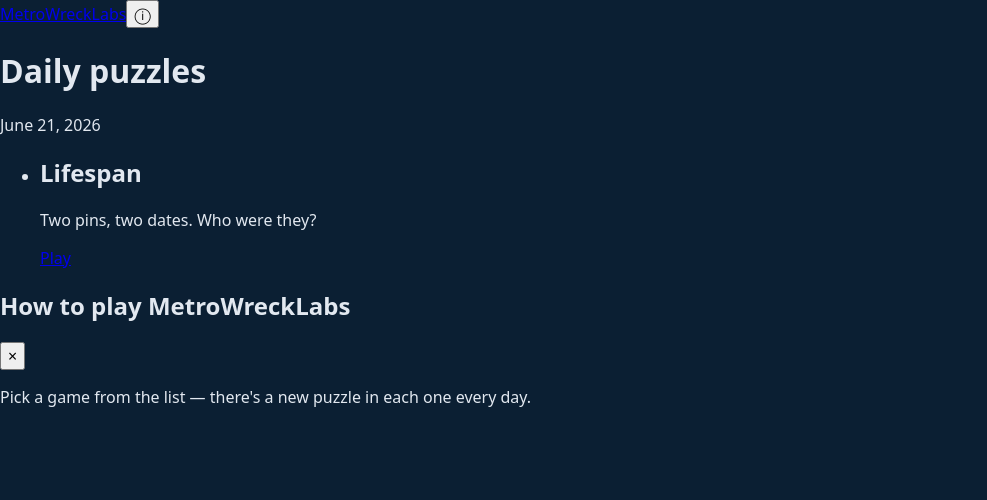
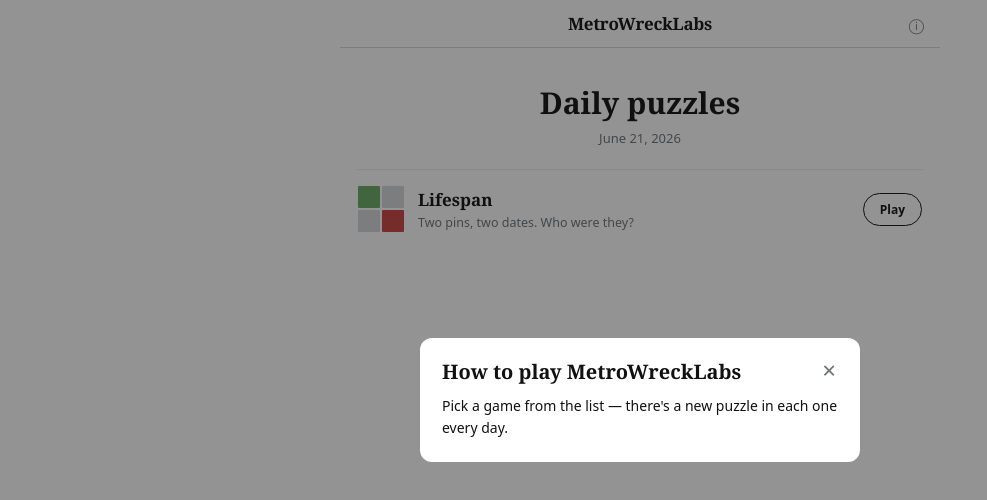
Before and after one commit to arthurtamm/MetroWreckLabs, a React (Vite) app: page / in a window 1280 px wide. Both pictures are taken after a click on the button "How to play". Shown: the top 500 px of the page, without its empty margins (0-987 px from the left). Built offline with nearby package versions, Linux system fonts and the light colour scheme.

Commit message:
feat: white NYT-style design tokens and platform styling
Replaces the dark navy theme. --muted is darkened from Wordle's #787c7e to
#6e7276 so secondary text clears WCAG AA on white.

```diff
--- a/src/index.css
+++ /dev/null
@@ -1,18 +0,0 @@
-:root {
-  --bg: #0b1f33;
-  --panel: #0f2942;
-  --panel-2: #13314f;
-  --border: #1e3a5f;
-  --text: #e2e8f0;
-  --muted: #94a3b8;
-  --green: #34d399;
-  --red: #f87171;
-}
-* { box-sizing: border-box; }
-body {
-  margin: 0;
-  font-family: system-ui, -apple-system, sans-serif;
-  background: var(--bg);
-  color: var(--text);
-}
-button { font: inherit; cursor: pointer; }
--- a/src/main.tsx
+++ b/src/main.tsx
@@ -1,6 +1,7 @@
 import { StrictMode } from 'react'
 import { createRoot } from 'react-dom/client'
-import './index.css'
+import './styles/tokens.css'
+import './styles/base.css'
 import { Shell } from './platform/Shell'
 
 createRoot(document.getElementById('root')!).render(
--- a/src/platform/platform.css
+++ b/src/platform/platform.css
@@ -1 +1,133 @@
-/* Shell, hub and modal styling — filled in by the design-system task. */
+.shell { max-width: var(--col); margin: 0 auto; min-height: 100vh; }
+
+.shell-header {
+  display: grid;
+  grid-template-columns: 32px 1fr 32px;
+  align-items: center;
+  padding: 12px 16px;
+  border-bottom: 1px solid var(--border);
+}
+.shell-back { font-size: 20px; color: var(--muted); line-height: 1; }
+.shell-wordmark,
+.shell-title {
+  font-family: var(--font-display);
+  font-weight: 700;
+  font-size: 17px;
+  letter-spacing: -0.3px;
+  text-align: center;
+}
+.shell-action {
+  background: none;
+  border: 0;
+  padding: 0;
+  font-size: 15px;
+  color: var(--muted);
+  justify-self: end;
+}
+.shell-loading { color: var(--muted); text-align: center; padding: 48px 0; }
+
+/* ---------- hub ---------- */
+.hub-hero { text-align: center; padding: 34px 16px 22px; }
+.hub-hero h1 {
+  font-family: var(--font-display);
+  font-size: 30px;
+  font-weight: 700;
+  margin: 0 0 6px;
+}
+.hub-hero p { margin: 0; font-size: 13px; color: var(--muted); }
+
+.hub-list { list-style: none; margin: 0; padding: 0 16px 32px; }
+.hub-row {
+  display: flex;
+  align-items: center;
+  gap: 14px;
+  padding: 16px 2px;
+  border-top: 1px solid var(--rule);
+}
+.hub-row h2 {
+  font-family: var(--font-display);
+  font-size: 17px;
+  font-weight: 700;
+  margin: 0 0 3px;
+}
+.hub-row p { margin: 0; font-size: 12.5px; color: var(--muted); }
+
+/*
+ * Coming-soon rows dim the TILE only. A blanket opacity here would push the
+ * row's text below the AA contrast floor.
+ */
+.game-tile {
+  width: 46px;
+  height: 46px;
+  flex: 0 0 46px;
+  display: grid;
+  grid-template-columns: repeat(2, 1fr);
+  grid-template-rows: repeat(2, 1fr);
+  gap: 2px;
+}
+.game-tile i { display: block; border-radius: 1px; }
+.game-tile.dimmed { opacity: 0.35; }
+
+.hub-row-text { min-width: 0; }
+.hub-play {
+  margin-left: auto;
+  flex: 0 0 auto;
+  font-size: 12px;
+  font-weight: 700;
+  border: 1px solid var(--text);
+  border-radius: 999px;
+  padding: 7px 16px;
+}
+.hub-soon {
+  margin-left: auto;
+  flex: 0 0 auto;
+  font-size: 11px;
+  font-weight: 600;
+  letter-spacing: 0.08em;
+  text-transform: uppercase;
+  color: var(--muted);
+}
+
+/* ---------- modal ---------- */
+.modal-scrim {
+  position: fixed;
+  inset: 0;
+  background: rgba(17, 17, 17, 0.45);
+  display: flex;
+  align-items: center;
+  justify-content: center;
+  padding: 16px;
+}
+.modal {
+  background: var(--bg);
+  border-radius: 12px;
+  max-width: 440px;
+  width: 100%;
+  max-height: 80vh;
+  overflow-y: auto;
+  padding: 20px 22px 24px;
+}
+.modal-head { display: flex; align-items: flex-start; gap: 12px; }
+.modal-head h2 {
+  font-family: var(--font-display);
+  font-size: 20px;
+  font-weight: 700;
+  margin: 0;
+  flex: 1;
+}
+.modal-close {
+  background: none;
+  border: 0;
+  font-size: 24px;
+  line-height: 1;
+  color: var(--muted);
+  padding: 0 2px;
+}
+.modal-body { margin-top: 10px; }
+.modal-body p { font-size: 14px; line-height: 1.55; color: var(--text); margin: 0 0 12px; }
+.modal-body p:last-child { margin-bottom: 0; }
+
+@media (max-width: 480px) {
+  .hub-hero { padding: 26px 16px 18px; }
+  .hub-hero h1 { font-size: 26px; }
+}
--- /dev/null
+++ b/src/styles/base.css
@@ -0,0 +1,21 @@
+* { box-sizing: border-box; }
+
+body {
+  margin: 0;
+  background: var(--bg);
+  color: var(--text);
+  font-family: var(--font-ui);
+  -webkit-font-smoothing: antialiased;
+}
+
+button { font: inherit; cursor: pointer; }
+a { color: inherit; text-decoration: none; }
+
+/* Small uppercase label, used for dates, section headers and status. */
+.label {
+  font-size: 11px;
+  font-weight: 600;
+  letter-spacing: 0.09em;
+  text-transform: uppercase;
+  color: var(--muted);
+}
--- /dev/null
+++ b/src/styles/tokens.css
@@ -0,0 +1,31 @@
+/*
+ * Platform design tokens. NYT-Games-inspired: white ground, hairline rules,
+ * a serif display face, two ink levels.
+ *
+ * Contrast note: Wordle's own muted gray (#787c7e) is 4.27:1 on white and
+ * fails WCAG AA for body text. --muted is darkened to #6e7276 (4.8:1) and
+ * carries ALL secondary text, uppercase labels included. --disabled is for
+ * non-informative marks only, never for text that carries meaning.
+ */
+:root {
+  --bg: #ffffff;
+  --surface: #f6f7f8;
+  --border: #d3d6da;
+  --rule: #eceef0;
+
+  --text: #111111;
+  --muted: #6e7276;
+  --disabled: #a0a4a8;
+
+  --born: #6aaa64;
+  --died: #c9433f;
+
+  --land: #dfe3e7;
+  --coast: #b9c0c7;
+
+  --font-display: Georgia, 'Times New Roman', serif;
+  --font-ui: system-ui, -apple-system, 'Segoe UI', Roboto, sans-serif;
+
+  --col: 600px;
+  --radius: 8px;
+}
```
